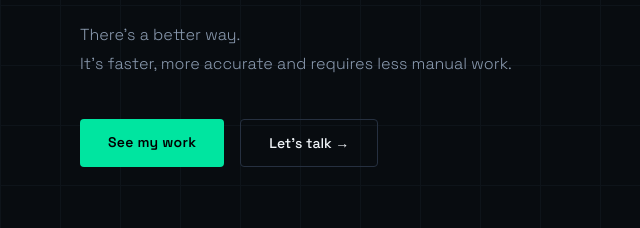
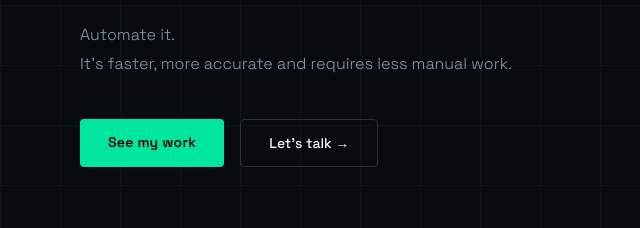
Before and after one commit to ronmwangi/rn-portfolio, a website: page public/index.html in a window 1280 px wide. Shown: the part 415-643 px from the top of the page, 0-640 px from the left. Drawn offline with Linux system fonts and the light colour scheme.

Commit message:
describe what you changed here

```diff
--- a/public/index.html
+++ b/public/index.html
@@ -571,7 +571,7 @@ footer{
           <span class="line2">manually.</span>
         </h1>
         <p class="hero-sub">
-          There's a better way.<br>It's faster, more accurate and requires less manual work.
+          Automate it.<br>It's faster, more accurate and requires less manual work.
         <div class="hero-actions">
           <a href="#" class="btn-primary" onclick="go('projects');return false">See my work</a>
           <a href="#" class="btn-ghost" onclick="go('contact');return false">Let's talk →</a>
```
